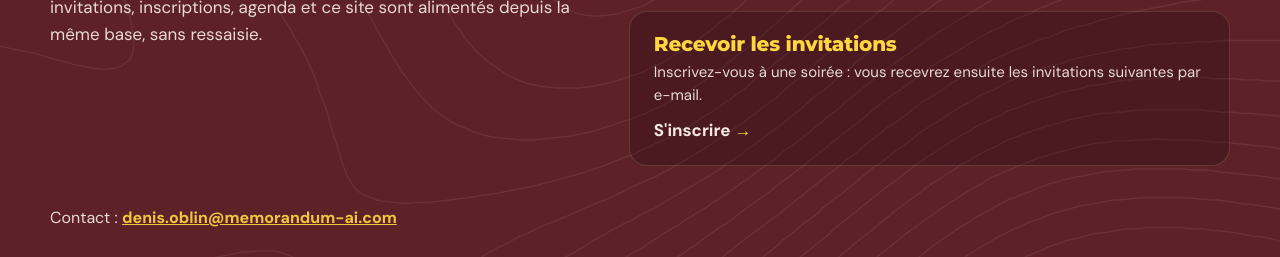
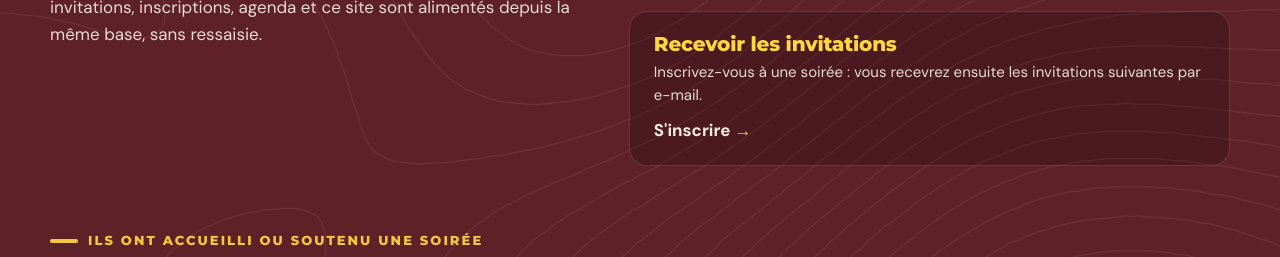
Before and after one commit to Denis60/rtn-site, a plain HTML site: page index.html in a window 1280 px wide. Shown: the part 5465-5722 px from the top of the page. Drawn offline with Linux system fonts and the light colour scheme.

Commit message:
Retrait de l'adresse e-mail affichée au-dessus des sponsors
Co-Authored-By: Claude Opus 5.5 <noreply@anthropic.com>
Claude-Session: https://claude.ai/code/session_019uZJ1iLoEDFmYPDoMEhKx6

```diff
--- a/index.html
+++ b/index.html
@@ -136,7 +136,6 @@
         </article>
       </div>
     </div>
-    <p class="contact-line">Contact : <a href="mailto:denis.oblin@memorandum-ai.com">denis.oblin@memorandum-ai.com</a></p>
     <div class="sponsor-wall">
       <p class="eyebrow light">Ils ont accueilli ou soutenu une soirée</p>
       <div class="wall" id="wall"></div>
--- a/style.css
+++ b/style.css
@@ -161,8 +161,6 @@ section{padding:clamp(64px,9vw,110px) clamp(16px,4vw,40px)}
 .link-arrow{font-weight:700;text-decoration:none;color:var(--creme)}
 .link-arrow::after{content:" →";color:var(--jaune);transition:margin .2s}
 .link-arrow:hover::after{margin-left:6px}
-.contact-line{position:relative;max-width:var(--max);margin:40px auto 0;font-size:16px}
-.contact-line a{color:var(--jaune);font-weight:700}
 .sponsor-wall{position:relative;max-width:var(--max);margin:64px auto 0}
 .wall{display:flex;flex-wrap:wrap;gap:12px}
 .wall .logo-chip{height:76px;min-width:130px}
```
